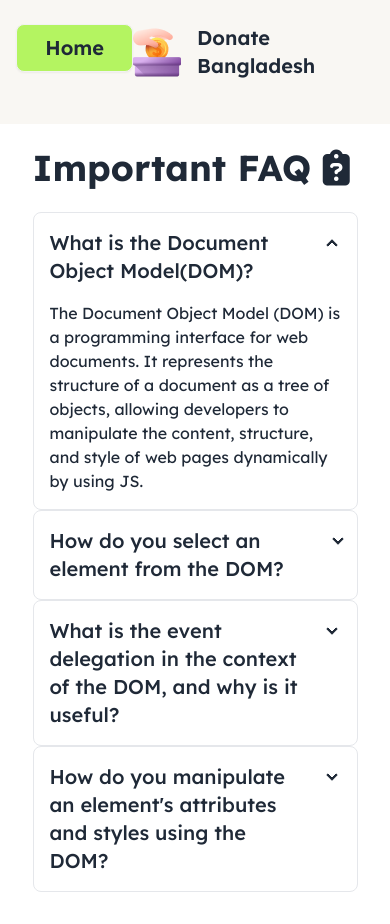
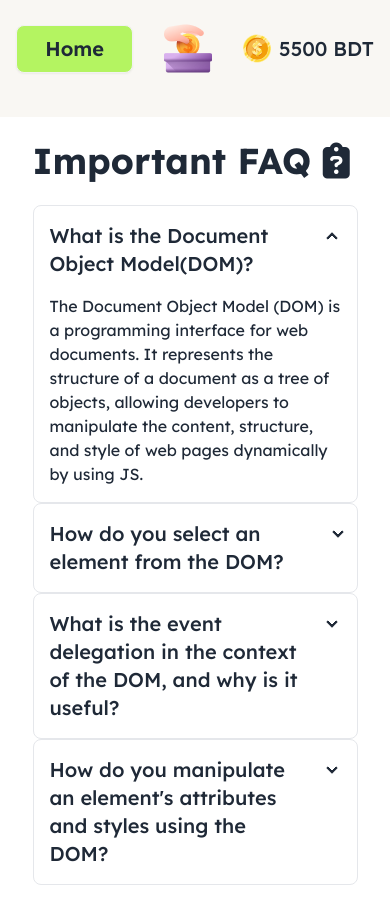
Before and after one commit to sifatullah2004/donation-for-Bangladesh, a plain HTML site: page blog.html in a window 390 px wide. Drawn offline with nearby package versions, Linux system fonts and the light colour scheme.

Commit message:
added a nav related style

```diff
--- a/blog.html
+++ b/blog.html
@@ -35,13 +35,13 @@
     <header class="mb-6 sticky top-0 z-10 bg-white bg-opacity-90 ">
         <nav class="bg-bgNavbar">
             <!-- navbar start -->
-           <div class="w-11/12 mx-auto flex justify-between pt-6 pb-11">
+           <div class="w-11/12 mx-auto flex justify-between items-center pt-6 pb-11">
                 <div><button id="btn-home" class="btn btn-2xl hover:bg-lime-200 bg-btnColor px-7 text-xl font-semibold">Home</button></div>
                 <div class="flex items-center gap-4">
                     <img src="./assets/logo.png" alt="">
-                    <p class="text-xl font-semibold">Donate Bangladesh</p>
+                    <p class="hidden lg:block text-xl font-semibold">Donate Bangladesh</p>
                 </div>
-                <div class="hidden lg:block">
+                <div class="">
                     <div class="flex items-center gap-2">
                         <img src="./assets/coin.png" alt="">
                         <p class="text-xl font-medium">5500 BDT</p>
```
